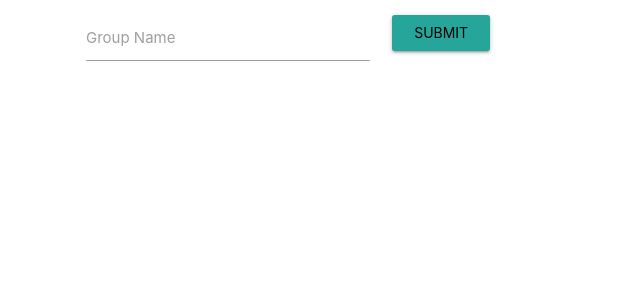
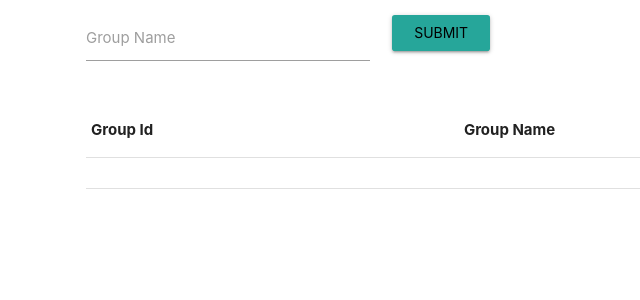
Before and after one commit to namitdoshi/phonebook, a PHP site: page /add-group.php in a window 1280 px wide. Shown: the top 300 px of the page, without its empty margins (106-746 px from the left). Run offline with PHP 8.4, Linux system fonts and the light colour scheme; tables that the repository leaves empty or names only in its code hold one stand-in row (values such as "Sample post"); data that the repository does not hold is empty.

Commit message:
added href to add group btn and added display fucntionality of groups

```diff
--- a/add-group.php
+++ b/add-group.php
@@ -11,17 +11,29 @@
 
 <?php
   include './connection.php';
-  if (isset($_POST['submit'])) {
+  // print $_POST['group-name'];
+  // $_POST['group-name'] = '';
+  // print $_POST['group-name'];
+  // print '<br>';
+  if (isset($_POST['submit']) and isset($_POST['group-name'])) {
     print 'phase 1';
     $groupName = $_POST['group-name'];
     $insertIntoGroup = "INSERT INTO group_details (groupName) VALUES ('$groupName')";
     $result = $con -> query($insertIntoGroup);
     if ($result) {
       print 'pass';
+      unset($_POST['group-name']);
+      unset($groupName);
+      print '<br>';
+      // print $groupName;
     } else {
       print 'fail';
     }
   }
+
+  $showGroupsQuery = "SELECT * FROM group_details";
+  $showGroups = $con -> query($showGroupsQuery);
+
 ?>
 
 <body>
@@ -39,6 +51,31 @@
         </div>
       </div>
     </form>
+
+    <div class="row">
+      <table>
+        <thead>
+          <tr>
+            <th>Group Id</th>
+            <th>Group Name</th>
+          </tr>
+        </thead>
+
+        <tbody>
+          <?php
+            if ($showGroups -> num_rows > 0) {
+              while($row=$showGroups->fetch_assoc()) {
+          ?>
+          <tr>
+            <td><?php echo $row['groupId']; ?></td>
+            <td><?php echo $row['groupName']; ?></td>
+          </tr>
+          <?php
+              }
+            }
+          ?>
+      </table>
+    </div>
   </div>
 
   <!-- Compiled and minified JavaScript -->
--- a/index.php
+++ b/index.php
@@ -14,7 +14,7 @@
   <div class="row">
     <div class="center">
       <a href="./add-contact.php" class="waves-effect waves-light btn">Add Contact</a>
-      <a href="" class="waves-effect waves-light btn">Add Group</a>
+      <a href="./add-group.php" class="waves-effect waves-light btn">Add Group</a>
     </div>
   </div>
   </div>
```
